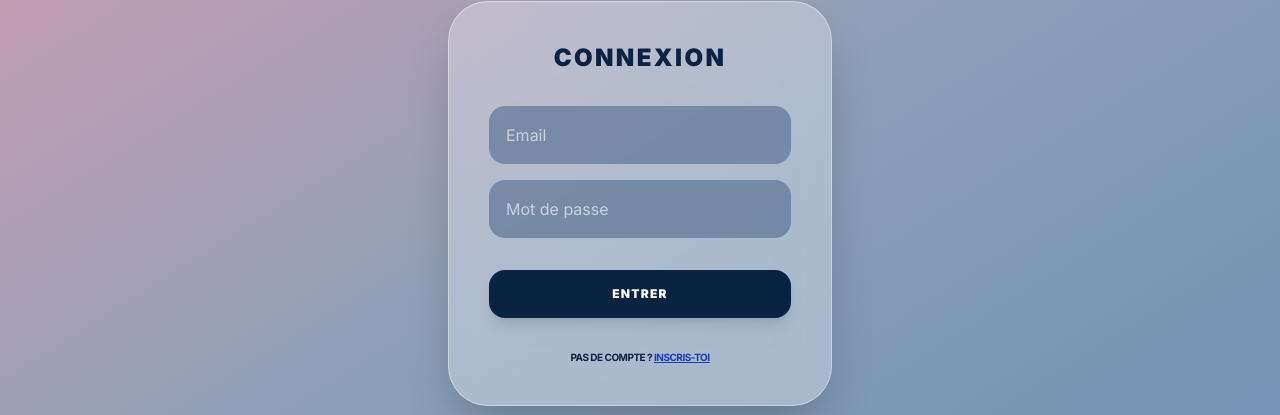
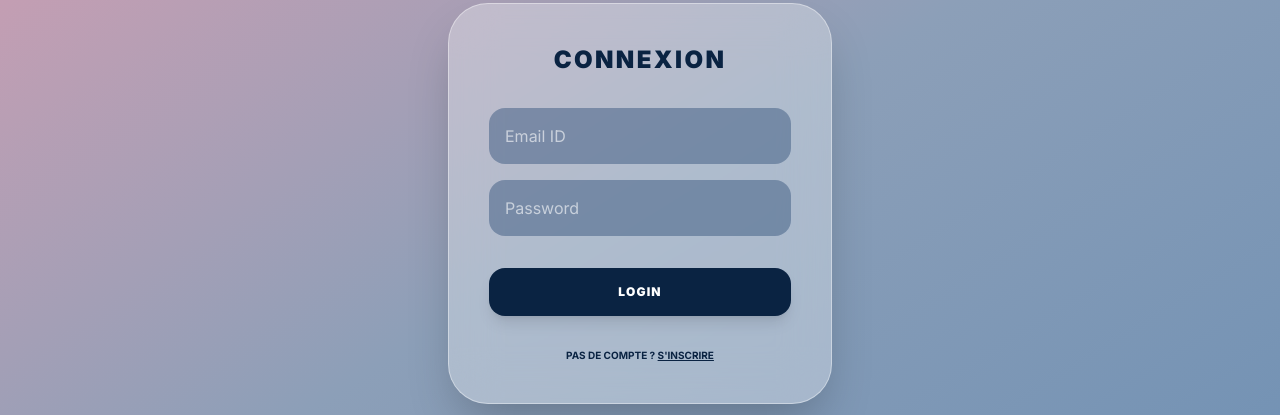
Before and after one commit to davidbyadunia04-stack/DevStep, a Next.js app: page /login in a window 1280 px wide. Shown: the part 197-612 px from the top of the page. Built offline with nearby package versions, Linux system fonts and the light colour scheme.

Commit message:
correction syntaxe

```diff
--- a/app/login/page.tsx
+++ b/app/login/page.tsx
@@ -2,18 +2,18 @@ export default function LoginPage() {
   return (
     <div className="min-h-screen w-full flex items-center justify-center bg-gradient-to-br from-[#d49db1] via-[#8c9fb8] to-[#6d8fb3] p-4">
       <div className="relative w-full max-w-sm p-10 rounded-[40px] bg-white/30 backdrop-blur-xl border border-white/40 shadow-2xl flex flex-col items-center">
-        <h1 className="text-2xl font-black text-[#0a2342] mb-8 uppercase tracking-widest">Connexion</h1>
+        <h1 className="text-2xl font-black text-[#0a2342] mb-8 uppercase tracking-widest text-center">Connexion</h1>
 
         <form className="w-full space-y-4">
-          <input type="email" placeholder="Email" className="w-full p-4 bg-[#3d5a80]/50 text-white placeholder-white/60 rounded-2xl outline-none border border-transparent focus:border-white/40 transition-all" />
-          <input type="password" placeholder="Mot de passe" className="w-full p-4 bg-[#3d5a80]/50 text-white placeholder-white/60 rounded-2xl outline-none border border-transparent focus:border-white/40 transition-all" />
-          <button className="w-full py-4 bg-[#0a2342] text-white font-black rounded-2xl shadow-lg hover:scale-105 transition-transform uppercase text-xs tracking-widest mt-4">
-            Entrer
+          <input type="email" placeholder="Email ID" className="w-full p-4 bg-[#3d5a80]/50 text-white placeholder-white/60 rounded-2xl outline-none" />
+          <input type="password" placeholder="Password" className="w-full p-4 bg-[#3d5a80]/50 text-white placeholder-white/60 rounded-2xl outline-none" />
+          <button className="w-full py-4 bg-[#0a2342] text-white font-black rounded-2xl shadow-lg uppercase text-xs tracking-widest mt-4">
+            LOGIN
           </button>
         </form>
 
-        <p className="mt-8 text-[10px] text-[#0a2342] font-bold uppercase tracking-tighter">
-          Pas de compte ? <a href="/register" className="underline text-blue-800">Inscris-toi</a>
+        <p className="mt-8 text-[10px] text-[#0a2342] font-bold uppercase">
+          Pas de compte ? <a href="/register" className="underline">S'inscrire</a>
         </p>
       </div>
     </div>
```
